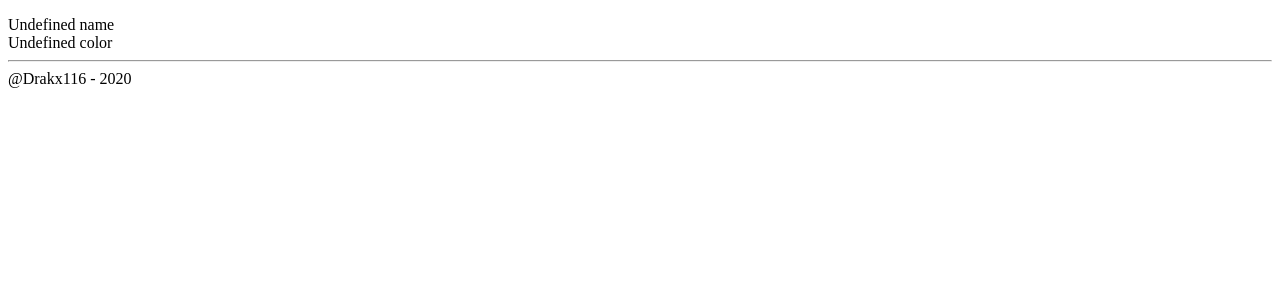
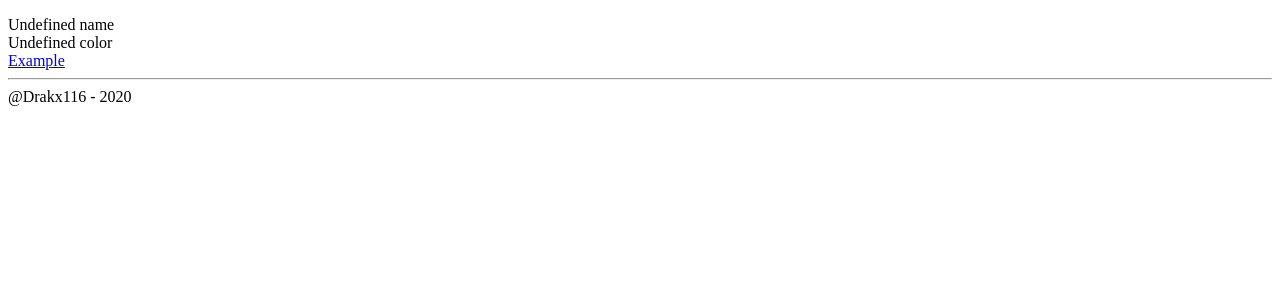
Before and after one commit to Drakx116/2PHPD, a PHP site: page /project/article.php in a window 1280 px wide. Shown: the part 62-362 px from the top of the page. Run offline with PHP 8.4, Linux system fonts and the light colour scheme.

Commit message:
Add example button

```diff
--- a/project/article.php
+++ b/project/article.php
@@ -37,6 +37,8 @@
     ?>
 </div>
 
+<a href="./article.php?name=Car&color=red"> Example </a>
+
 <?php require_once './templates/footer.php'; ?>
 </body>
 </html>
```
